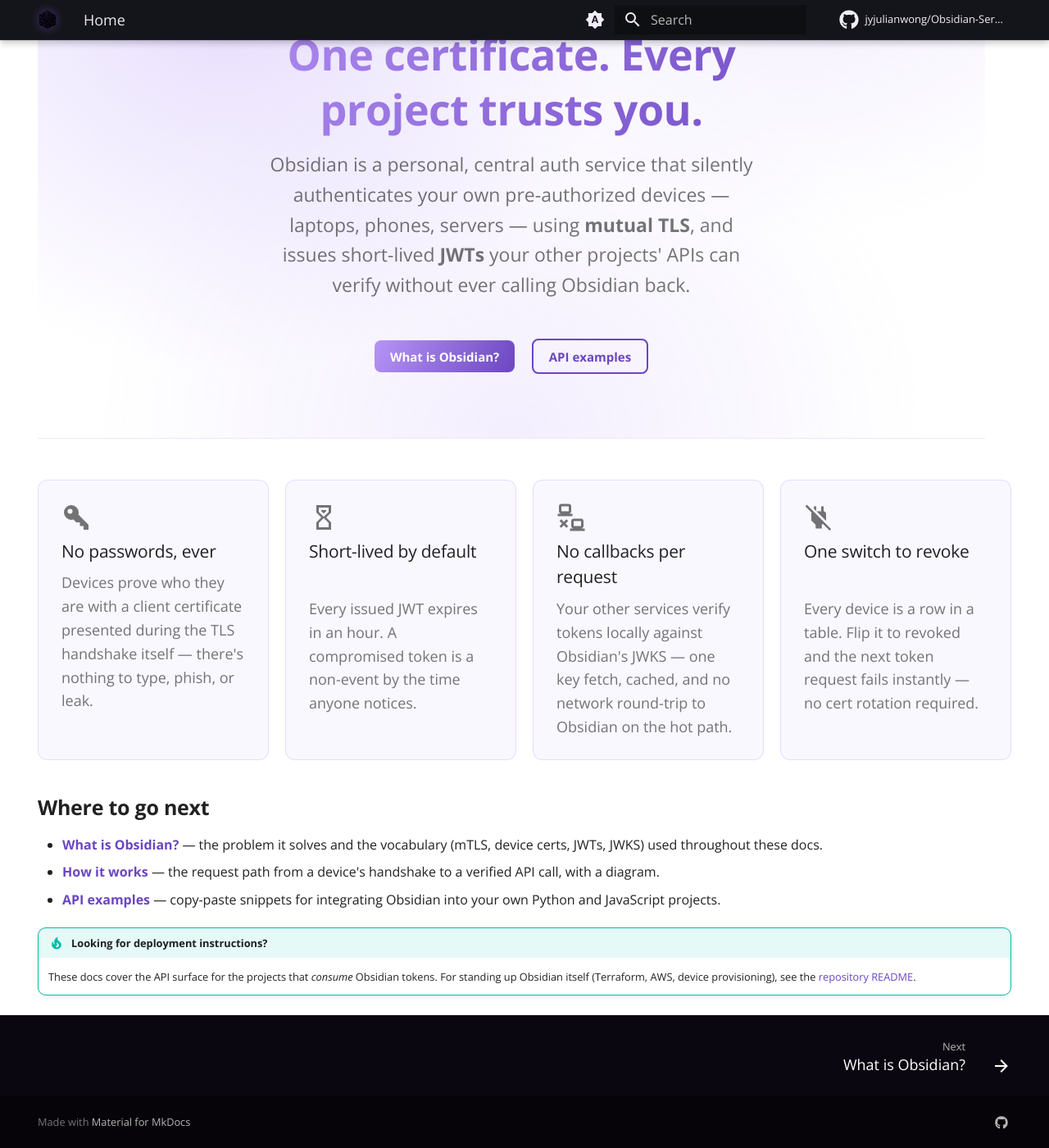
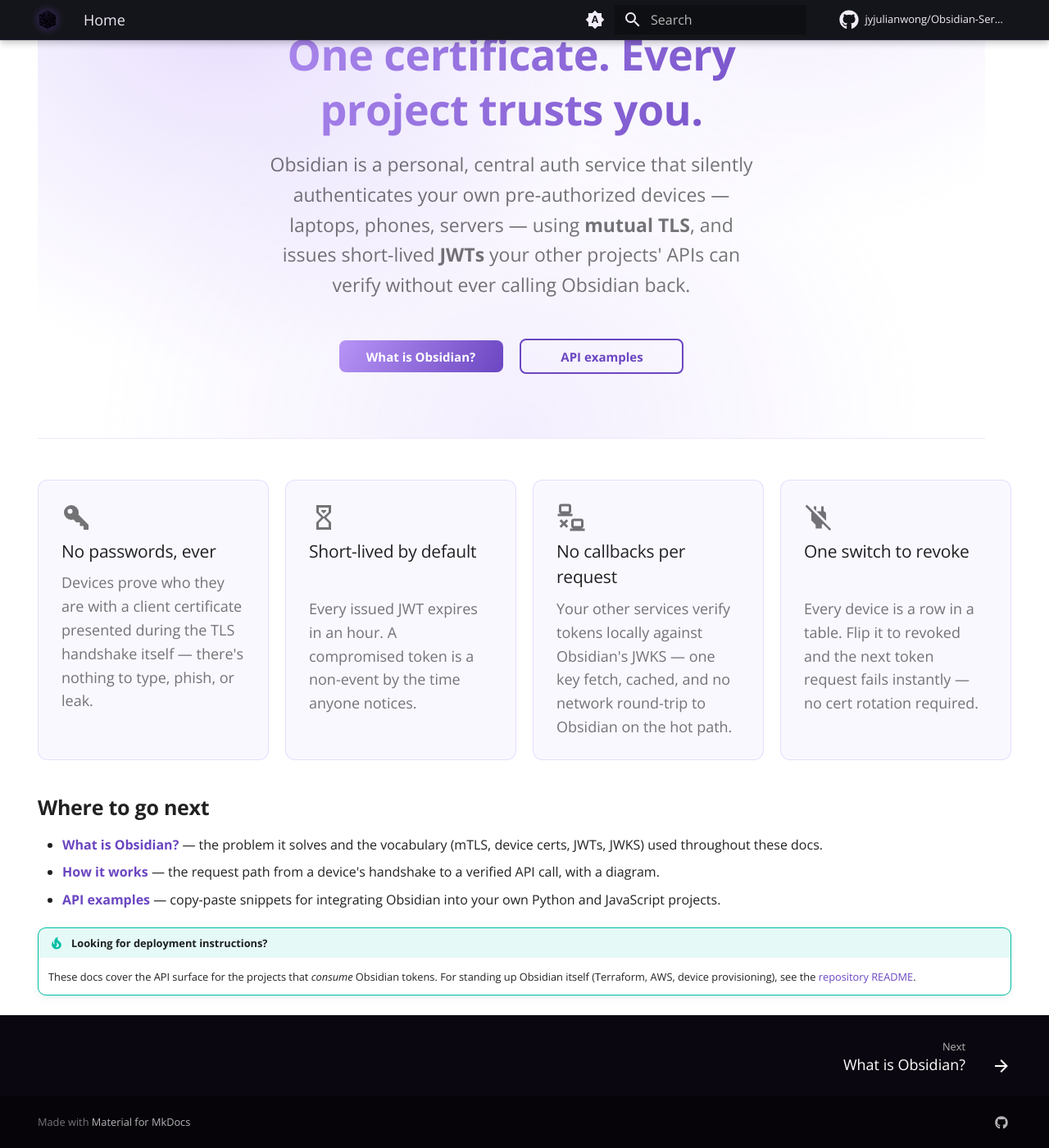
Before and after one commit to jyjulianwong/Obsidian-Server, an MkDocs documentation site: the page built from docs/index.md, in a window 1280 px wide and 1400 px high, scrolled down 317 px. Shown: the whole window at 82% size. Built offline with MkDocs 1.6.1 and Material for MkDocs 9.7.7, drawn with Linux system fonts in a browser that asks for light colours; comment, search, counter and statistics services are not loaded.

Commit message:
Updated docs site

```diff
--- a/docs/stylesheets/extra.css
+++ b/docs/stylesheets/extra.css
@@ -166,6 +166,9 @@
   padding: 0.5em 1.25em;
   font-size: 0.75rem;
   border-radius: 8px;
+  display: inline-block;
+  width: 10rem;
+  text-align: center;
 }
 
 .obsidian-hero__actions .md-button--primary {
```
